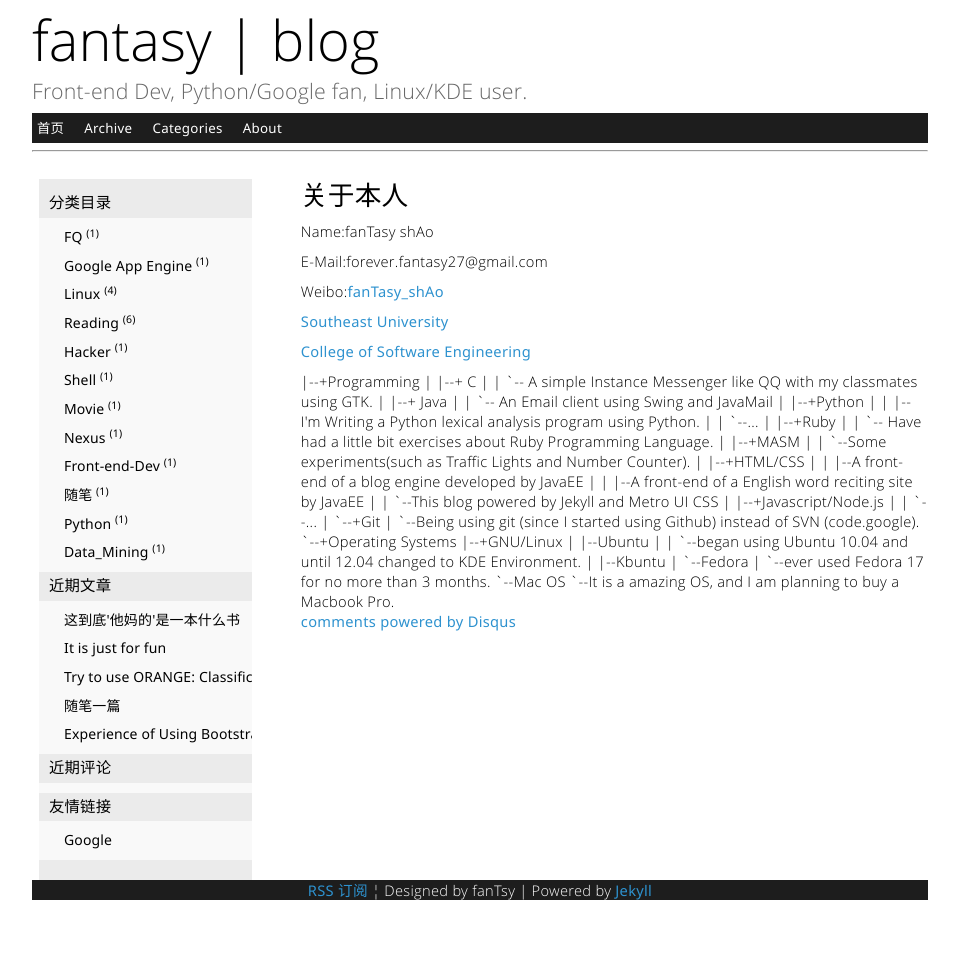
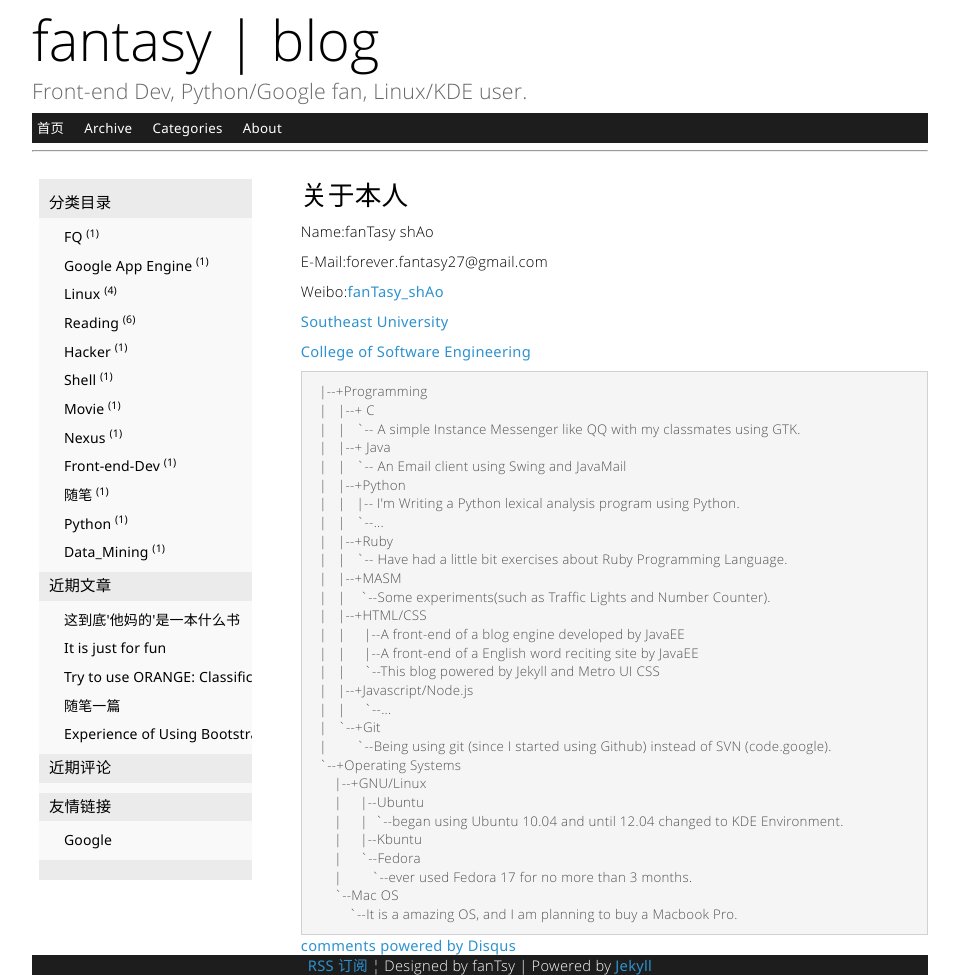
Before and after one commit to SFantasy/blog, a Jekyll site: the page built from about.html, in a window 1280 px wide. Shown: the whole page, without its empty margins (160-1119 px from the left). Built offline with Jekyll 4.4.1, drawn with Linux system fonts in a browser that asks for light colours; Markdown is read by kramdown in place of the engine named in the settings; comment, search, counter and statistics services are not loaded; before the commit the page ends 900 px from its top, so only the background shows below that.

Commit message:
Update about.html

```diff
--- a/about.html
+++ b/about.html
@@ -10,7 +10,7 @@ comments: yes
 <p><a href="http://www.seu.edu.cn">Southeast University</a></p>
 <p><a href="http://cose.seu.edu.cn">College of Software Engineering</a></p>
 
-<section>
+<pre>
   |--+Programming
   |   |--+ C
   |   |   `-- A simple Instance Messenger like QQ with my classmates using GTK.
@@ -40,4 +40,4 @@ comments: yes
       |        `--ever used Fedora 17 for no more than 3 months.
       `--Mac OS
           `--It is a amazing OS, and I am planning to buy a Macbook Pro.
-</section>
+</pre>
```
